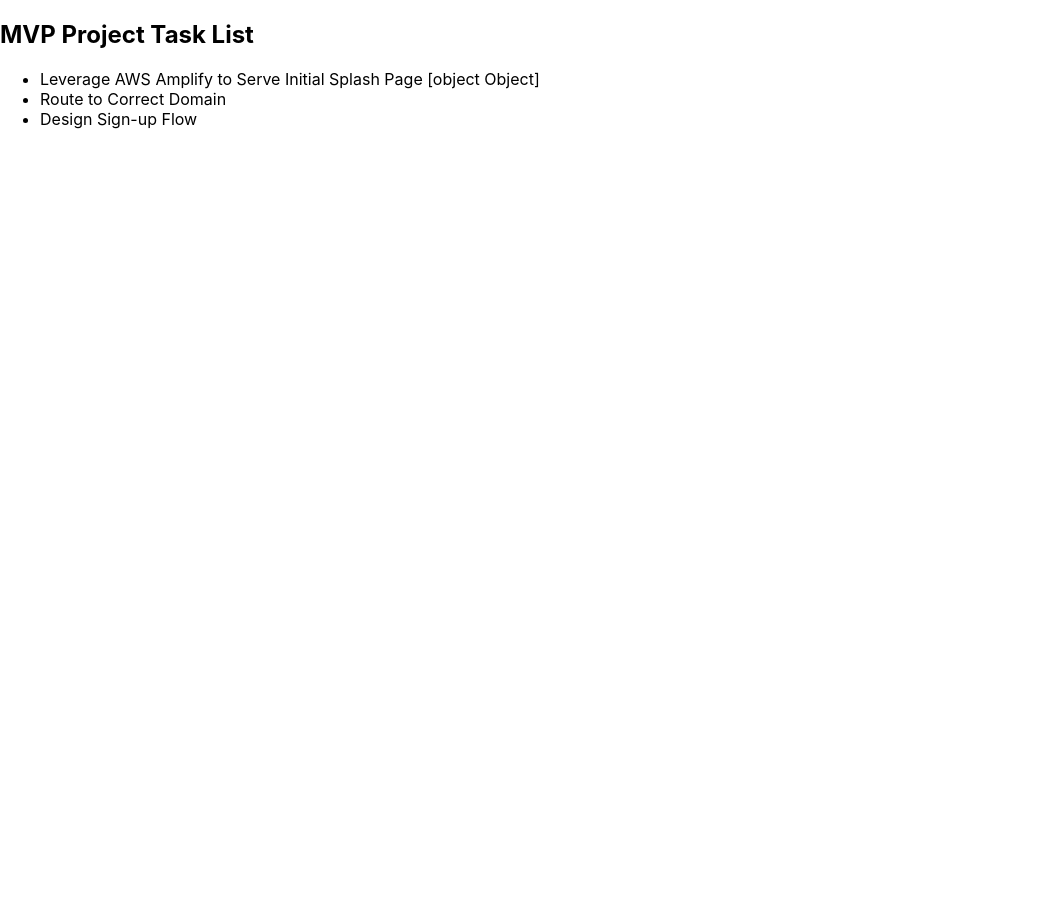
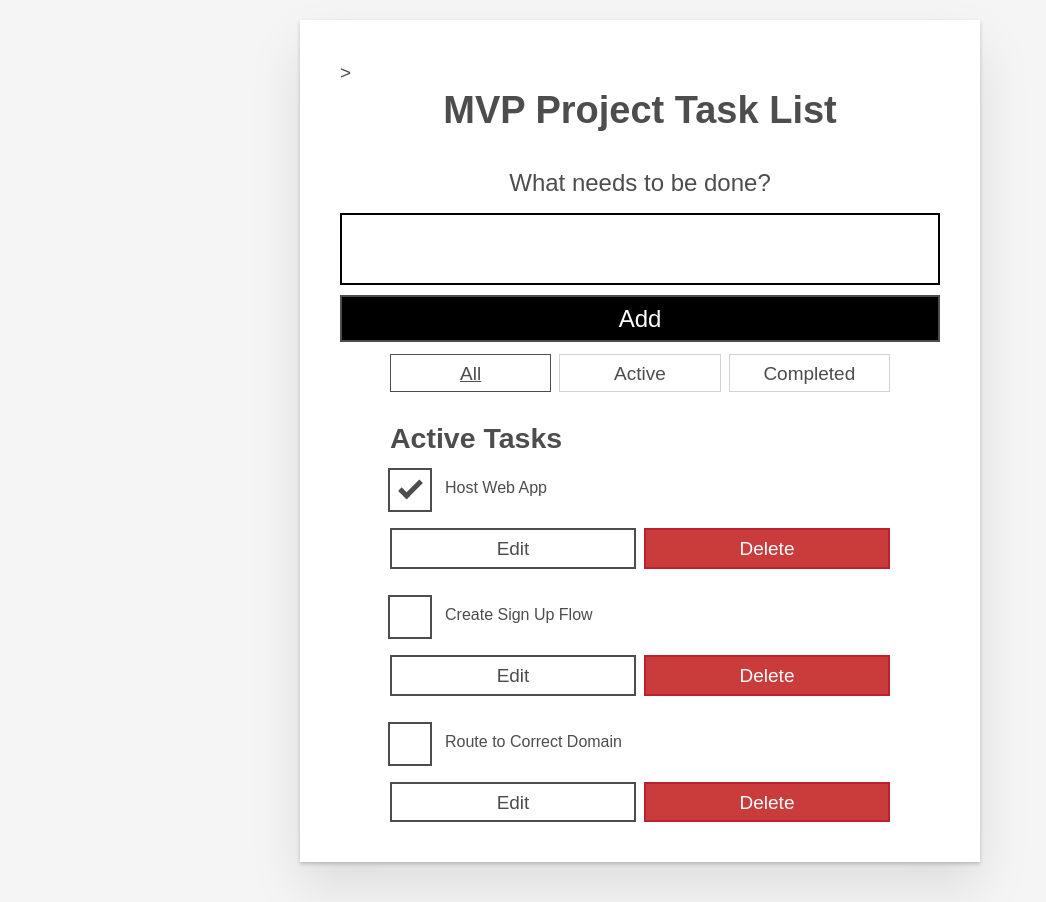
Before and after one commit to pt-estimate/rupa, a React (Create React App) app: page / in a window 1280 px wide. Shown: the whole page, without its empty margins (0-1046 px from the left). Before the commit the page ends 800 px from the top, so only its background shows below. Built offline with nearby package versions, Linux system fonts and the light colour scheme.

Commit message:
Adding check boxes

```diff
--- a/src/App.js
+++ b/src/App.js
@@ -11,23 +11,97 @@
 
 function App() {
   return (
-    <section>
+    <div className="todoapp stack-large">>
       <h1>MVP Project Task List</h1>
-      <ul>
-        <Task
-          isComplete={true}
-          name="Leverage AWS Amplify to Serve Initial Splash Page"
+      <form>
+        <h2 className="label-wrapper">
+          <label htmlFor="new-todo-input" className="label__lg">
+            What needs to be done?
+          </label>
+        </h2>
+        <input
+          type="text"
+          id="new-todo-input"
+          className="input input__lg"
+          name="text"
+          autoComplete="off"
         />
-        <Task
-          isComplete={false}
-          name="Route to Correct Domain"
-        />
-        <Task
-          isComplete={false}
-          name="Design Sign-up Flow"
-        />
+        <button type="submit" className="btn btn__primary btn__lg">
+          Add
+        </button>
+      </form>
+      <div className="filters btn-group stack-exception">
+        <button type="button" className="btn toggle-btn" aria-pressed="true">
+          <span className="visually-hidden">Show </span>
+          <span>all</span>
+          <span className="visually-hidden"> tasks</span>
+        </button>
+        <button type="button" className="btn toggle-btn" aria-pressed="false">
+          <span className="visually-hidden">Show </span>
+          <span>Active</span>
+          <span className="visually-hidden"> tasks</span>
+        </button>
+        <button type="button" className="btn toggle-btn" aria-pressed="false">
+          <span className="visually-hidden">Show </span>
+          <span>Completed</span>
+          <span className="visually-hidden"> tasks</span>
+        </button>
+      </div>
+      <h2 id="list-heading">Active Tasks</h2>
+      <ul
+        role="list"
+        className="todo-list stack-large stack-exception"
+        aria-labelledby="list-heading">
+        <li className="todo stack-small">
+          <div className="c-cb">
+            <input id="todo-0" type="checkbox" defaultChecked={true} />
+            <label className="todo-label" htmlFor="todo-0">
+              Host Web App
+            </label>
+          </div>
+          <div className="btn-group">
+            <button type="button" className="btn">
+              Edit <span className="visually-hidden">Host Web App</span>
+            </button>
+            <button type="button" className="btn btn__danger">
+              Delete <span className="visually-hidden">Host Web App</span>
+            </button>
+          </div>
+        </li>
+        <li className="todo stack-small">
+          <div className="c-cb">
+            <input id="todo-1" type="checkbox" />
+            <label className="todo-label" htmlFor="todo-1">
+              Create Sign Up Flow
+            </label>
+          </div>
+          <div className="btn-group">
+            <button type="button" className="btn">
+              Edit <span className="visually-hidden">Create Sign Up Flow</span>
+            </button>
+            <button type="button" className="btn btn__danger">
+              Delete <span className="visually-hidden">Create Sign Up Flow</span>
+            </button>
+          </div>
+        </li>
+        <li className="todo stack-small">
+          <div className="c-cb">
+            <input id="todo-2" type="checkbox" />
+            <label className="todo-label" htmlFor="todo-2">
+              Route to Correct Domain
+            </label>
+          </div>
+          <div className="btn-group">
+            <button type="button" className="btn">
+              Edit <span className="visually-hidden">Route to Correct Domain</span>
+            </button>
+            <button type="button" className="btn btn__danger">
+              Delete <span className="visually-hidden">Route to Correct Domain</span>
+            </button>
+          </div>
+        </li>
       </ul>
-    </section>
+    </div>
   );
 }
 
--- a/src/index.css
+++ b/src/index.css
@@ -1,13 +1,288 @@
+/* RESETS */
+*,
+*::before,
+*::after {
+  box-sizing: border-box;
+}
+*:focus {
+  outline: 3px dashed #228bec;
+  outline-offset: 0;
+}
+html {
+  font: 62.5% / 1.15 sans-serif;
+}
+h1,
+h2 {
+  margin-bottom: 0;
+}
+ul {
+  list-style: none;
+  padding: 0;
+}
+button {
+  border: none;
+  margin: 0;
+  padding: 0;
+  width: auto;
+  overflow: visible;
+  background: transparent;
+  color: inherit;
+  font: inherit;
+  line-height: normal;
+  -webkit-font-smoothing: inherit;
+  -moz-osx-font-smoothing: inherit;
+  appearance: none;
+}
+button::-moz-focus-inner {
+  border: 0;
+}
+button,
+input,
+optgroup,
+select,
+textarea {
+  font-family: inherit;
+  font-size: 100%;
+  line-height: 1.15;
+  margin: 0;
+}
+button,
+input {
+  overflow: visible;
+}
+input[type="text"] {
+  border-radius: 0;
+}
 body {
+  width: 100%;
+  max-width: 68rem;
+  margin: 0 auto;
+  font: 1.6rem/1.25 Arial, sans-serif;
+  background-color: #f5f5f5;
+  color: #4d4d4d;
+}
+@media screen and (min-width: 620px) {
+  body {
+    font-size: 1.9rem;
+    line-height: 1.31579;
+  }
+}
+/*END RESETS*/
+/* GLOBAL STYLES */
+.form-group > input[type="text"] {
+  display: inline-block;
+  margin-top: 0.4rem;
+}
+.btn {
+  padding: 0.8rem 1rem 0.7rem;
+  border: 0.2rem solid #4d4d4d;
+  cursor: pointer;
+  text-transform: capitalize;
+}
+.btn.toggle-btn {
+  border-width: 1px;
+  border-color: #d3d3d3;
+}
+.btn.toggle-btn[aria-pressed="true"] {
+  text-decoration: underline;
+  border-color: #4d4d4d;
+}
+.btn__danger {
+  color: #fff;
+  background-color: #ca3c3c;
+  border-color: #bd2130;
+}
+.btn__filter {
+  border-color: lightgrey;
+}
+.btn__primary {
+  color: #fff;
+  background-color: #000;
+}
+.btn-group {
+  display: flex;
+  justify-content: space-between;
+}
+.btn-group > * {
+  flex: 1 1 49%;
+}
+.btn-group > * + * {
+  margin-left: 0.8rem;
+}
+.label-wrapper {
   margin: 0;
-  font-family: -apple-system, BlinkMacSystemFont, 'Segoe UI', 'Roboto', 'Oxygen',
-    'Ubuntu', 'Cantarell', 'Fira Sans', 'Droid Sans', 'Helvetica Neue',
-    sans-serif;
+  flex: 0 0 100%;
+  text-align: center;
+}
+.visually-hidden {
+  position: absolute !important;
+  height: 1px;
+  width: 1px;
+  overflow: hidden;
+  clip: rect(1px 1px 1px 1px);
+  clip: rect(1px, 1px, 1px, 1px);
+  white-space: nowrap;
+}
+[class*="stack"] > * {
+  margin-top: 0;
+  margin-bottom: 0;
+}
+.stack-small > * + * {
+  margin-top: 1.25rem;
+}
+.stack-large > * + * {
+  margin-top: 2.5rem;
+}
+@media screen and (min-width: 550px) {
+  .stack-small > * + * {
+    margin-top: 1.4rem;
+  }
+  .stack-large > * + * {
+    margin-top: 2.8rem;
+  }
+}
+.stack-exception {
+  margin-top: 1.2rem;
+}
+/* END GLOBAL STYLES */
+.todoapp {
+  background: #fff;
+  margin: 2rem 0 4rem 0;
+  padding: 1rem;
+  position: relative;
+  box-shadow: 0 2px 4px 0 rgba(0, 0, 0, 0.2), 0 2.5rem 5rem 0 rgba(0, 0, 0, 0.1);
+}
+@media screen and (min-width: 550px) {
+  .todoapp {
+    padding: 4rem;
+  }
+}
+.todoapp > * {
+  max-width: 50rem;
+  margin-left: auto;
+  margin-right: auto;
+}
+.todoapp > form {
+  max-width: 100%;
+}
+.todoapp > h1 {
+  display: block;
+  max-width: 100%;
+  text-align: center;
+  margin: 0;
+  margin-bottom: 1rem;
+}
+.label__lg {
+  line-height: 1.01567;
+  font-weight: 300;
+  padding: 0.8rem;
+  margin-bottom: 1rem;
+  text-align: center;
+}
+.input__lg {
+  padding: 2rem;
+  border: 2px solid #000;
+}
+.input__lg:focus {
+  border-color: #4d4d4d;
+  box-shadow: inset 0 0 0 2px;
+}
+[class*="__lg"] {
+  display: inline-block;
+  width: 100%;
+  font-size: 1.9rem;
+}
+[class*="__lg"]:not(:last-child) {
+  margin-bottom: 1rem;
+}
+@media screen and (min-width: 620px) {
+  [class*="__lg"] {
+    font-size: 2.4rem;
+  }
+}
+/* Todo item styles */
+.todo {
+  display: flex;
+  flex-direction: row;
+  flex-wrap: wrap;
+}
+.todo > * {
+  flex: 0 0 100%;
+}
+.todo-text {
+  width: 100%;
+  min-height: 4.4rem;
+  padding: 0.4rem 0.8rem;
+  border: 2px solid #565656;
+}
+.todo-text:focus {
+  box-shadow: inset 0 0 0 2px;
+}
+/* CHECKBOX STYLES */
+.c-cb {
+  box-sizing: border-box;
+  font-family: Arial, sans-serif;
   -webkit-font-smoothing: antialiased;
-  -moz-osx-font-smoothing: grayscale;
+  font-weight: 400;
+  font-size: 1.6rem;
+  line-height: 1.25;
+  display: block;
+  position: relative;
+  min-height: 44px;
+  padding-left: 40px;
+  clear: left;
 }
-
-code {
-  font-family: source-code-pro, Menlo, Monaco, Consolas, 'Courier New',
-    monospace;
+.c-cb > label::before,
+.c-cb > input[type="checkbox"] {
+  box-sizing: border-box;
+  top: -2px;
+  left: -2px;
+  width: 44px;
+  height: 44px;
 }
+.c-cb > input[type="checkbox"] {
+  -webkit-font-smoothing: antialiased;
+  cursor: pointer;
+  position: absolute;
+  z-index: 1;
+  margin: 0;
+  opacity: 0;
+}
+.c-cb > label {
+  font-size: inherit;
+  font-family: inherit;
+  line-height: inherit;
+  display: inline-block;
+  margin-bottom: 0;
+  padding: 8px 15px 5px;
+  cursor: pointer;
+  touch-action: manipulation;
+}
+.c-cb > label::before {
+  content: "";
+  position: absolute;
+  border: 2px solid currentcolor;
+  background: transparent;
+}
+.c-cb > input[type="checkbox"]:focus + label::before {
+  border-width: 4px;
+  outline: 3px dashed #228bec;
+}
+.c-cb > label::after {
+  box-sizing: content-box;
+  content: "";
+  position: absolute;
+  top: 11px;
+  left: 9px;
+  width: 18px;
+  height: 7px;
+  transform: rotate(-45deg);
+  border: solid;
+  border-width: 0 0 5px 5px;
+  border-top-color: transparent;
+  opacity: 0;
+  background: transparent;
+}
+.c-cb > input[type="checkbox"]:checked + label::after {
+  opacity: 1;
+}
```
